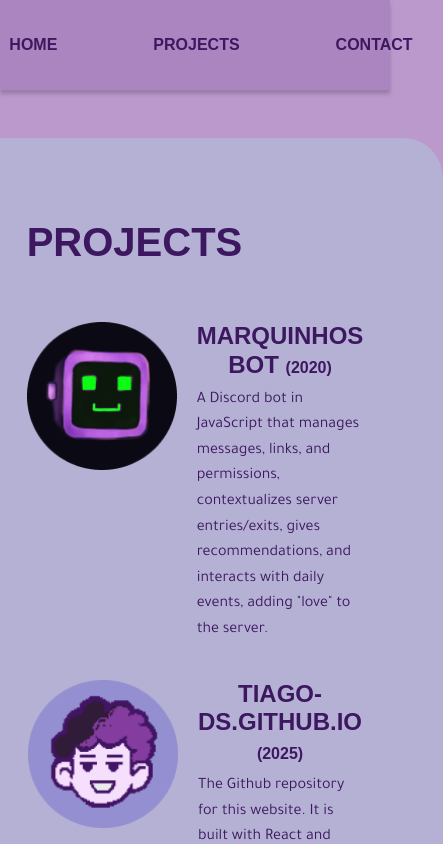
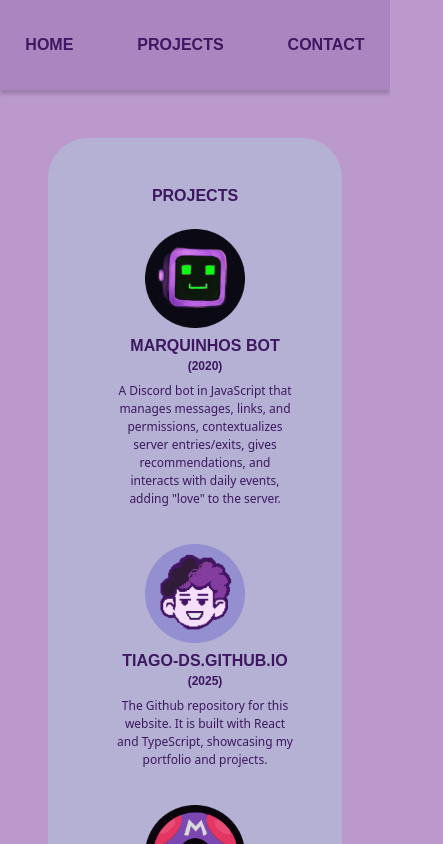
Before and after one commit to tiago-ds/tiago-ds.github.io, a React (Vite) app: page /#/projects in a window 390 px wide. Shown: the top 844 px of the page, 443 px wide, since content can reach past the window. Built offline with nearby package versions, Linux system fonts and the light colour scheme; a web font is replaced by a local one.

Commit message:
add responsiveness

```diff
--- a/src/App.css
+++ b/src/App.css
@@ -11,13 +11,13 @@
 .main-section {
   background-color: #9ef4e642;
   border-radius: 40px;
-  padding: 5rem;
+  padding: 3rem;
   max-width: 1280px;
   justify-self: center;
 
   & .regular-text {
     font-family: "Tajawal", sans-serif;
-    font-size: 24px;
+    font-size: 0.75rem;
     font-weight: 400;
     font-style: normal;
     text-align: justify;
@@ -27,7 +27,7 @@
 
   & .title-text {
     font-family: "Reem Kufi Fun", sans-serif;
-    font-size: 40px;
+    font-size: 1rem;
     font-weight: 700;
     font-style: normal;
     text-transform: uppercase;
@@ -36,3 +36,17 @@
     color: #3d1860;
   }
 }
+
+@media (min-width: 768px) {
+  .main-section {
+    padding: 5rem;
+
+    & .regular-text {
+      font-size: 1.5rem;
+    }
+
+    & .title-text {
+      font-size: 2.5rem;
+    }
+  }
+}
--- a/src/components/Contact/Contact.tsx
+++ b/src/components/Contact/Contact.tsx
@@ -33,7 +33,7 @@
   return (
     <div className="main-section m-5 d-flex flex-column align-items-center">
       <h2 className="title-text">Contact</h2>
-      <ul className="contacts-container mt-5 d-flex flex-row gap-5 align-self-center">
+      <ul className="contacts-container mt-5 d-flex flex-column flex-md-row gap-5 align-self-center pl-0">
         {contacts.map((contact) => (
           <ContactIcon
             icon={contact.icon}
--- a/src/components/Contact/contact.css
+++ b/src/components/Contact/contact.css
@@ -1,6 +1,5 @@
 .contacts-container {
-  width: 100%;
-  max-width: 1280px;
+  padding-left: 0;
 
   list-style: none;
 
--- a/src/components/Home/Home.tsx
+++ b/src/components/Home/Home.tsx
@@ -3,8 +3,7 @@
 
 export default function Home() {
   return (
-    <div className="d-flex flex-column align-items-center">
-      <div className="main-section d-flex flex-row align-items-center m-5 gap-5 justify-content-around">
+    <div className="main-section d-flex flex-column-reverse flex-lg-row align-items-center m-5 gap-5 ">
       <div className="text-section d-flex flex-column w-60 m-1">
         <div className="title-text d-flex flex-column">
           <p>Hello! I am Tiago,</p>
@@ -19,12 +18,11 @@
         </p>
       </div>
       <img
-          className="profile-image"
+        className="profile-image w-lg-5"
         alt="Tiago's Picture. He has a purple fringe, and is using a black jacket.
           He has a small smile, and the background of the picture has golden lights"
         src={myPicture}
       />
     </div>
-    </div>
   );
 }
--- a/src/components/Home/home.css
+++ b/src/components/Home/home.css
@@ -1,5 +1,16 @@
 .profile-image {
-  width: 350px;
+  width: 150px;
   border-radius: 50%;
-  align-self: flex-end;
 }
+
+@media (min-width: 768px) {
+  .profile-image {
+    width: 270px;
+  }
+}
+
+@media (min-width: 1199px) {
+  .profile-image {
+    width: 350px;
+  }
+}
--- a/src/components/Nav/NavComponent.tsx
+++ b/src/components/Nav/NavComponent.tsx
@@ -18,7 +18,7 @@
   ];
 
   return (
-    <ul className="nav-bar d-flex justify-content-center align-items-center gap-5">
+    <ul className="nav-bar d-flex justify-content-center align-items-center gap-3 gap-lg-5">
       {NAV.map(({ name, path }) => {
         return <NavItemComponent name={name} path={path} />;
       })}
--- a/src/components/Nav/nav.css
+++ b/src/components/Nav/nav.css
@@ -11,6 +11,8 @@
   box-shadow: 0px 4px 4px 0px rgba(0, 0, 0, 0.19);
 
   list-style: none;
+
+  padding-left: 0;
 
   a {
     color: #3d1860;
--- a/src/components/Projects/ProjectCard.tsx
+++ b/src/components/Projects/ProjectCard.tsx
@@ -16,14 +16,14 @@
   year,
 }) => {
   return (
-    <div className="project-card d-flex flex-row">
+    <div className="project-card d-flex flex-column flex-md-row">
       <a href={url} target="_blank">
         <img src={icon} alt="" />
       </a>
       <div className="text-content d-flex flex-column">
         <div className="header d-flex flex-row">
           <a href={url} target="_blank">
-            <h3 className="title">
+            <h3 className="title mt-2 mt-md-0">
               {name} <span className="year text">{`(${year})`}</span>
             </h3>
           </a>
--- a/src/components/Projects/Projects.tsx
+++ b/src/components/Projects/Projects.tsx
@@ -49,8 +49,8 @@
 
   return (
     <div className="d-flex flex-column align-items-center main-section m-5">
-      <h2 className="align-self-start title-text">Projects</h2>
-      <div className="projects-container mt-5">
+      <h2 className="align-self-md-start title-text">Projects</h2>
+      <div className="projects-container flex-column flex-md-row mt-3 mt-md-5">
         {projects.map((project) => (
           <ProjectCard
             key={project.name}
--- a/src/components/Projects/projects.css
+++ b/src/components/Projects/projects.css
@@ -14,7 +14,7 @@
   flex: 0 0 calc(50% - 10px);
 
   img {
-    width: 150px;
+    width: 100px;
   }
 
   .text-content {
@@ -30,12 +30,12 @@
     .header {
       .year {
         font-family: "Reem Kufi Fun", sans-serif;
-        font-size: 16px;
+        font-size: 0.75rem;
       }
 
       .title {
         font-family: "Reem Kufi Fun", sans-serif;
-        font-size: 24px;
+        font-size: 1rem;
         font-weight: 700;
         font-style: normal;
         text-transform: uppercase;
@@ -43,13 +43,38 @@
     }
 
     .description {
-      font-family: "Tajawal", sans-serif;
-      font-size: 16px;
-      font-weight: 400;
-      font-style: normal;
-      line-height: 1.6;
+      font-size: 0.75rem;
       margin-top: 0;
-      text-align: left;
     }
   }
 }
+
+@media (min-width: 768px) {
+  .project-card {
+    flex: 0 0 calc(50% - 10px);
+
+    img {
+      width: 150px;
+    }
+
+    .text-content {
+      margin-left: 20px;
+
+      .header {
+        .year {
+          font-size: 1rem;
+        }
+
+        .title {
+          font-size: 1.5rem;
+        }
+      }
+
+      .description {
+        font-size: 1rem;
+        margin-top: 0;
+        text-align: left;
+      }
+    }
+  }
+}
--- a/src/index.css
+++ b/src/index.css
@@ -1,6 +1,7 @@
 html {
   background-color: #bb99cd;
 }
+
 :root {
   line-height: 1.6;
   font-weight: 400;
```
Lines whose indentation alone changed are shown as unchanged.
